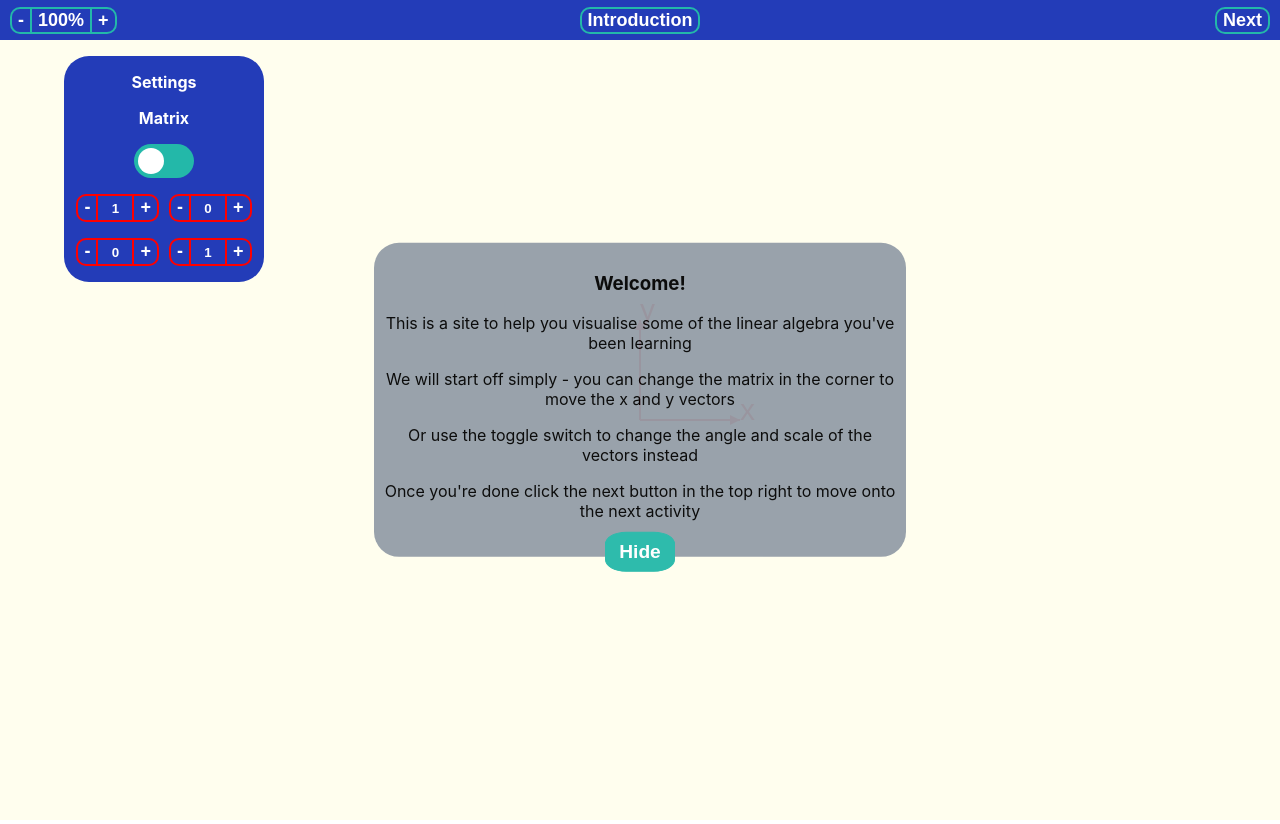
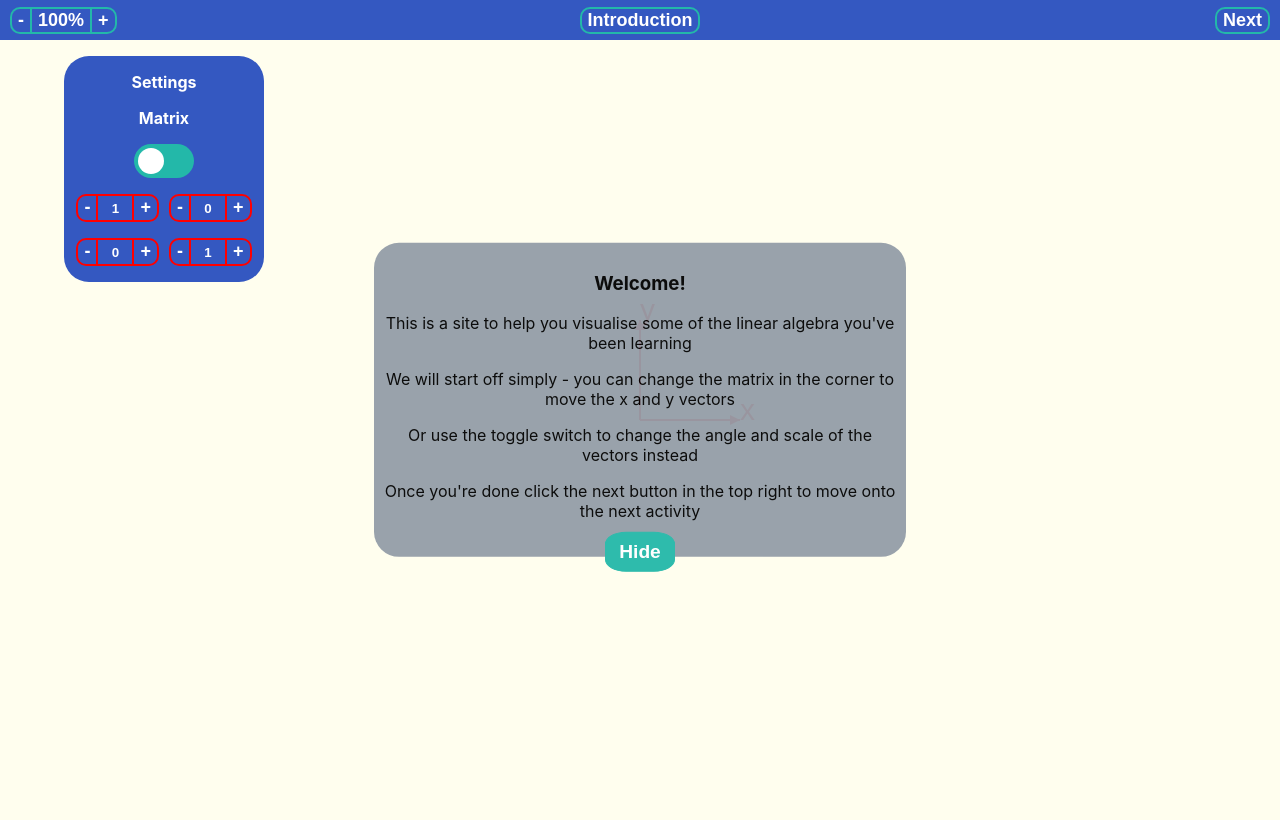
Before and after one commit to SimpsonThomas/maths-web, a React (Create React App) app: page / in a window 1280 px wide. Built offline with nearby package versions, Linux system fonts and the light colour scheme.

Commit message:
Some style changes

```diff
--- a/src/App.css
+++ b/src/App.css
@@ -49,7 +49,7 @@
   top: 0;
   right:0;
   width:100vw;
-  background-color: #233cb8;
+  background-color: #3458C1;
   color: white;
   font-size: larger;
   font-weight: bold;
@@ -72,12 +72,12 @@
   margin-left: 10px;
   margin-right: 10px;
   color: white;
-  background-color: #233cb8;
+  background-color: #3458C1;
   border-radius: 10px;
   border-color: #23b8a9;
   border-style: solid;
   border-width: 2px;
-  transition: background-color 0.25s;
+  transition: background-color 0.5s;
 }
 
 .clear {
@@ -180,11 +180,11 @@
   font-size: large;
   text-align: center;
   color: white;
-  background-color: #233cb8;
+  background-color: #3458C1;
   border-color: #23b8a9;
   border-style: solid;
   border-width: 2px;
-  transition: background-color 0.25s;
+  transition: background-color 0.5s;
   float: left;
 }
 
--- a/src/Components/activities/tasks.css
+++ b/src/Components/activities/tasks.css
@@ -19,6 +19,6 @@
     right: 5vw;
     top: 10vh;
     width:200px;
-    background-color: #233cb8;
+    background-color: #3458C1;
     transition-duration: 0.5s;
 }
--- a/src/Components/canvas.css
+++ b/src/Components/canvas.css
@@ -27,7 +27,7 @@ canvas {
     left: 5vw;
     top: 7vh;
     width:200px;
-    background-color: #233cb8;
+    background-color: #3458C1;
     transition-duration: 0.5s;
     overflow-y: auto;
     max-height: 90vh;
@@ -43,12 +43,12 @@ canvas {
   font-weight: bold;
   border-style: solid;
   border-width: 2px;
-  transition: background-color 0.25s;
+  transition: background-color 0.5s;
   width: 30px;
   height: 20px;
   text-align: center;
   color: white;
-  background-color: #233cb8;
+  background-color: #3458C1;
   border-color: #23b8a9;
   border-left:none;
   border-right:none;
@@ -59,12 +59,12 @@ canvas {
   font-weight: bold;
   border-style: solid;
   border-width: 2px;
-  transition: background-color 0.25s;
+  transition: background-color 0.5s;
   width: 30px;
   height: 20px;
   text-align: center;
   color: white;
-  background-color: #233cb8;
+  background-color: #3458C1;
   border-color: #23b8a9;
   border-style: solid;
   border-width: 2px;
@@ -100,11 +100,11 @@ canvas {
   font-size: large;
   text-align: center;
   color: white;
-  background-color: #233cb8;
+  background-color: #3458C1;
   border-color: #23b8a9;
   border-style: solid;
   border-width: 2px;
-  transition: background-color 0.25s;
+  transition: background-color 0.5s;
   line-height:normal !important;
   padding-bottom: 2px;
 }
@@ -267,26 +267,26 @@ input:checked + .slider {
   font-size: larger;
   width: 70px;
   height: 40px;
-  transition: background-color 0.25s;
+  transition: background-color 0.5s;
   border-color: #23b8a9;
   border-width: 1px;
   border-style: solid;
 }
 
 .hideHelp:hover {
-  background-color: #233cb8;
+  background-color: #3458C1;
 }
 
 .quickChange {
   font-weight: bold;
   text-align: center;
   color: white;
-  background-color: #233cb8;
+  background-color: #3458C1;
   border-radius: 10px;
   border-color: #23b8a9;
   border-style: solid;
   border-width: 1px;
-  transition: background-color 0.25s;
+  transition: background-color 0.5s;
 }
 
 .quickChange:hover {
--- a/src/Components/constants/constants.js
+++ b/src/Components/constants/constants.js
@@ -5,7 +5,7 @@ const gridProps = {
     minorAxSecColour: 'grey',
     backgroundColour: '#FFFEEE',
     vectorColour: 'green',
-    colourAxis:'purple',
+    colourAxis:'black',
 }
 
 export {gridProps}
```
